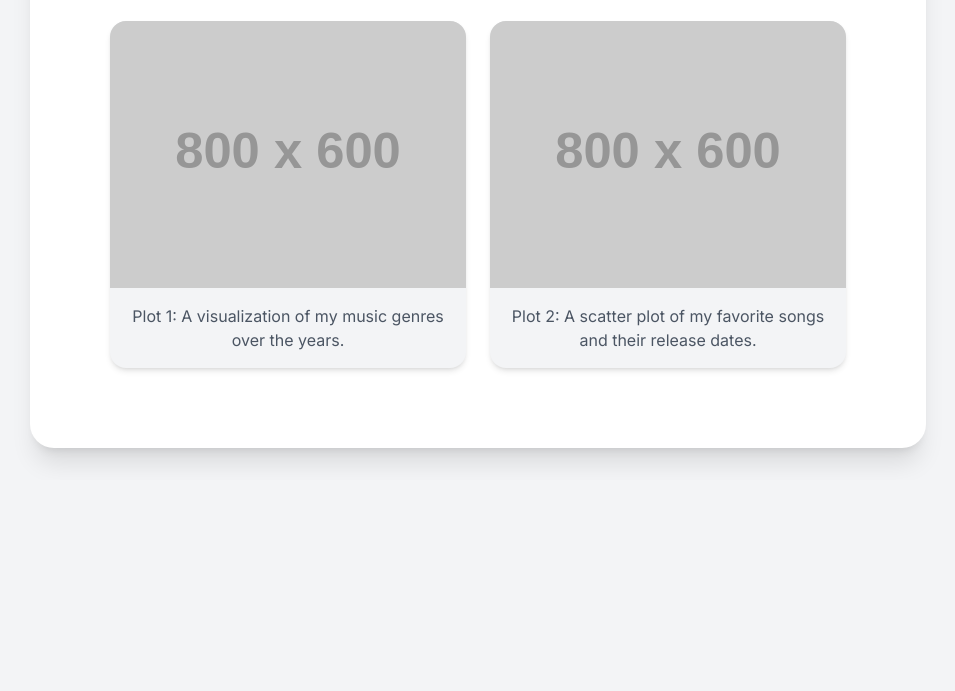
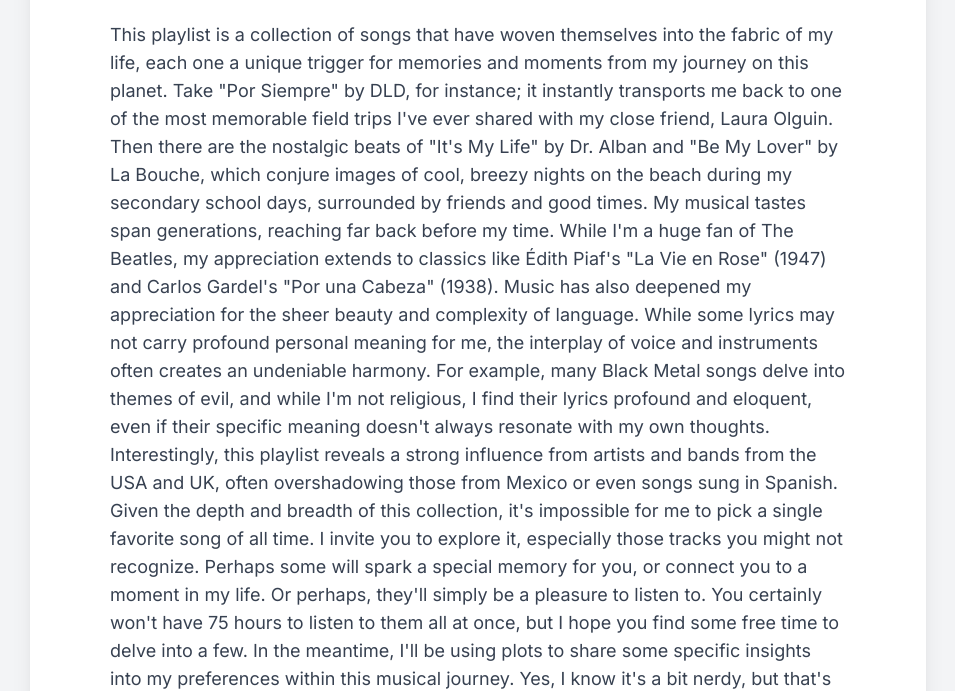
Before and after one commit to caesantibanez/project_cini, a plain HTML site: page index.html in a window 1280 px wide. Shown: the part 595-1286 px from the top of the page, without its empty margins (162-1117 px from the left). Before the commit the page ends 1075 px from the top, so only its background shows below. Drawn offline with nearby package versions, Linux system fonts and the light colour scheme; placeholder pictures from the web are drawn by us.

Commit message:
Update index.html

```diff
--- a/index.html
+++ b/index.html
@@ -42,6 +42,28 @@
             <h2 class="text-2xl sm:text-3xl font-bold text-gray-800 text-center mb-6">
                 First, more than 1,000 songs that shaped my days
             </h2>
+            <p class="text-gray-700 text-base sm:text-lg leading-relaxed">
+                This playlist is a collection of songs that have woven themselves into the fabric of my life, each one a unique trigger
+                for memories and moments from my journey on this planet. Take "Por Siempre" by DLD, for instance; it instantly transports
+                me back to one of the most memorable field trips I've ever shared with my close friend, Laura Olguin. Then there are the
+                nostalgic beats of "It's My Life" by Dr. Alban and "Be My Lover" by La Bouche, which conjure images of cool, breezy nights
+                on the beach during my secondary school days, surrounded by friends and good times.
+                My musical tastes span generations, reaching far back before my time. While I'm a huge fan of The Beatles, my appreciation
+                extends to classics like Édith Piaf's "La Vie en Rose" (1947) and Carlos Gardel's "Por una Cabeza" (1938). Music has also
+                deepened my appreciation for the sheer beauty and complexity of language. While some lyrics may not carry profound personal
+                meaning for me, the interplay of voice and instruments often creates an undeniable harmony. For example, many Black Metal
+                songs delve into themes of evil, and while I'm not religious, I find their lyrics profound and eloquent, even if their
+                specific meaning doesn't always resonate with my own thoughts.
+                Interestingly, this playlist reveals a strong influence from artists and bands from the USA and UK, often overshadowing those
+                from Mexico or even songs sung in Spanish.
+                Given the depth and breadth of this collection, it's impossible for me to pick a single favorite song of all time. I invite
+                you to explore it, especially those tracks you might not recognize. Perhaps some will spark a special memory for you, or
+                connect you to a moment in my life. Or perhaps, they'll simply be a pleasure to listen to. You certainly won't have 75 hours
+                to listen to them all at once, but I hope you find some free time to delve into a few. In the meantime, I'll be using plots
+                to share some specific insights into my preferences within this musical journey. Yes, I know it's a bit nerdy, but that's just
+                me – and you probably already knew that!
+
+            </p>
             <div class="grid grid-cols-1 md:grid-cols-2 gap-6">
                 <!-- Placeholder for Plot 1 - Replace with your actual image -->
                 <div class="bg-gray-100 rounded-2xl overflow-hidden shadow-md">
```
